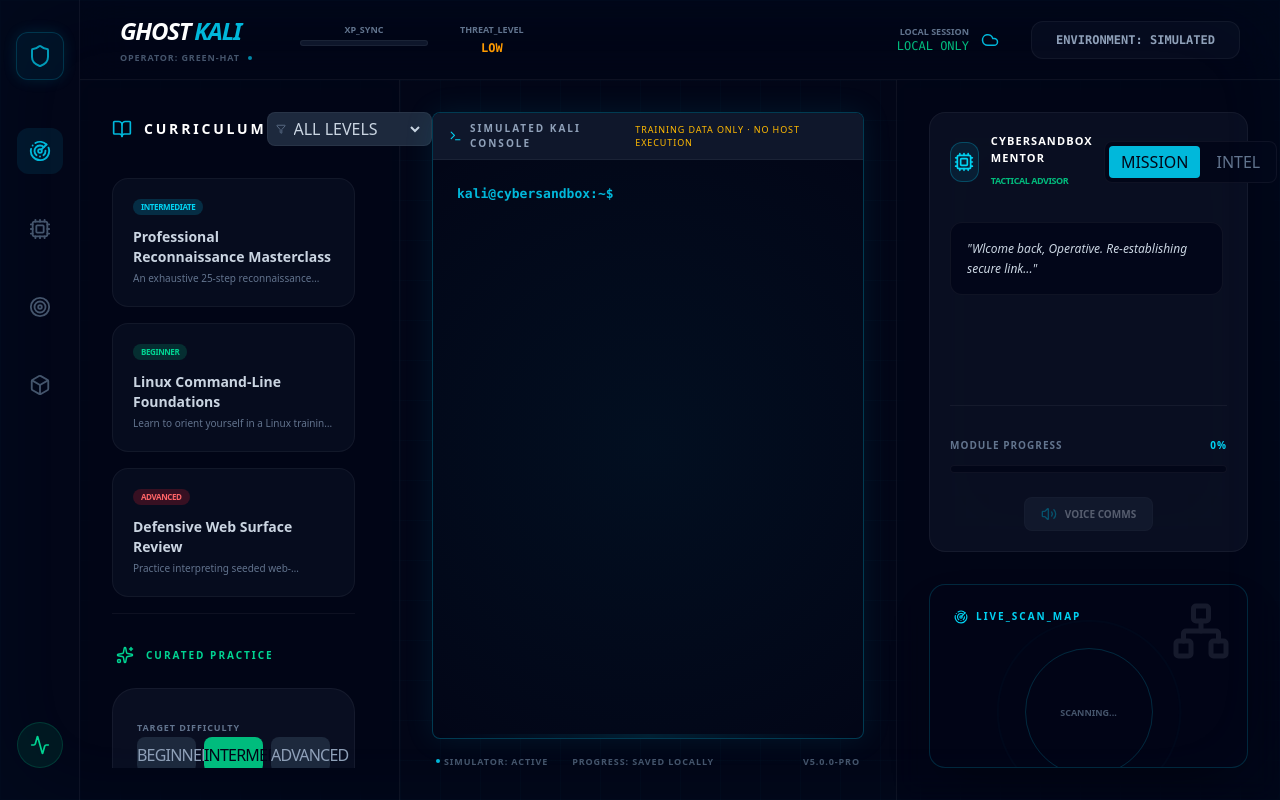
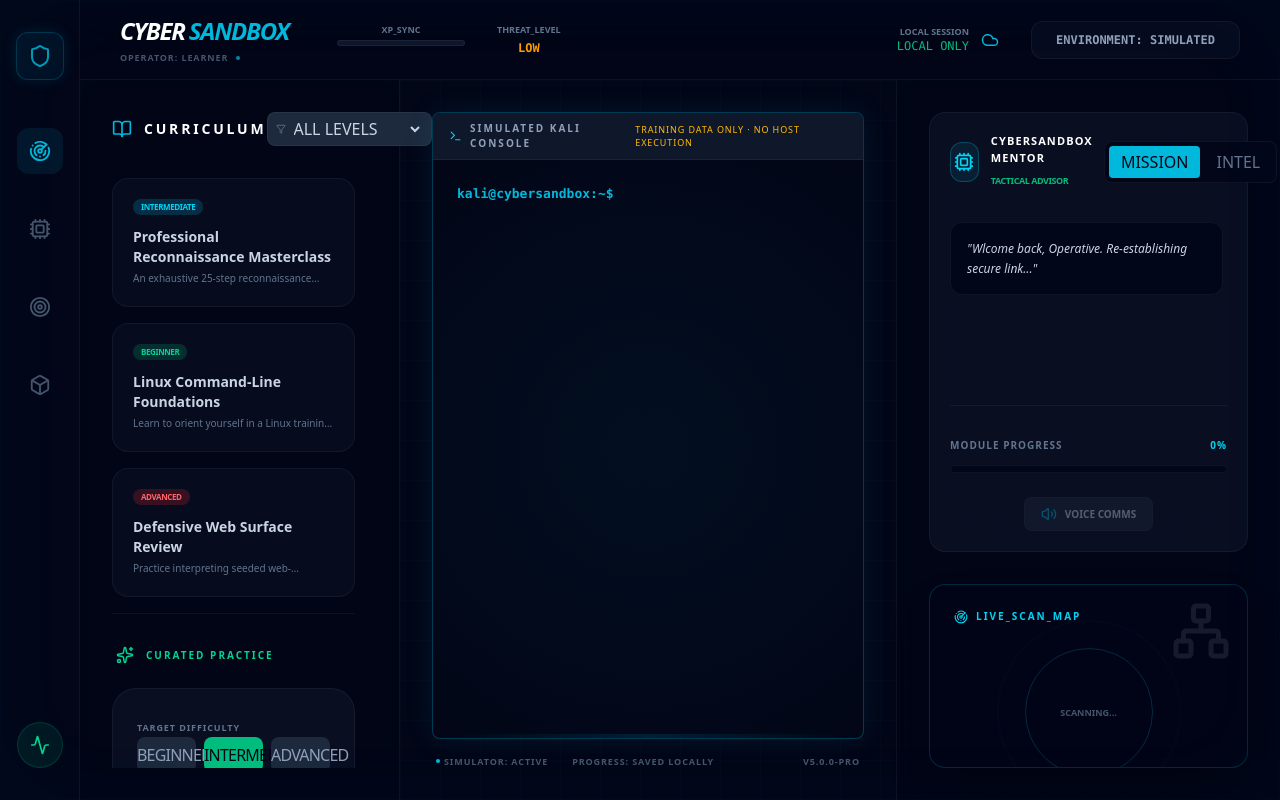
Before and after one commit to yobi369/CyberSandbox-Kali-Learning, a React (Vite) app: page / in a window 1280 px wide. Built offline with nearby package versions, Linux system fonts and the light colour scheme.

Commit message:
Align interface branding and ethical learning ranks

```diff
--- a/App.tsx
+++ b/App.tsx
@@ -82,7 +82,7 @@ const App: React.FC = () => {
     }
   };
 
-  const rankNames = ["Green-Hat", "Script-Kiddie", "White-Hat", "Grey-Hat", "Black-Hat", "Ghost", "Root-Admin"];
+  const rankNames = ["Learner", "Junior Analyst", "Security Defender", "Researcher", "Specialist", "Senior Analyst", "Security Lead"];
   const currentRank = rankNames[Math.min(userProgress.level - 1, rankNames.length - 1)];
 
   return (
@@ -111,7 +111,7 @@ const App: React.FC = () => {
            <div className="flex items-center space-x-12">
               <div>
                  <h1 className="text-2xl font-black text-white italic tracking-tighter flex items-center">
-                    GHOST<span className="text-cyan-500 ml-1">KALI</span>
+                    CYBER<span className="text-cyan-500 ml-1">SANDBOX</span>
                  </h1>
                  <div className="flex items-center space-x-2 mt-1">
                     <span className="text-[9px] font-black text-slate-600 uppercase tracking-widest">Operator: {currentRank}</span>
```
